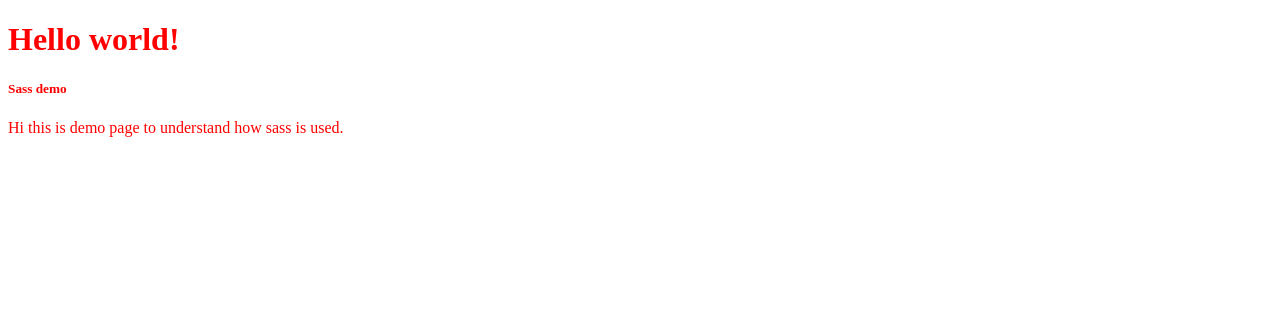
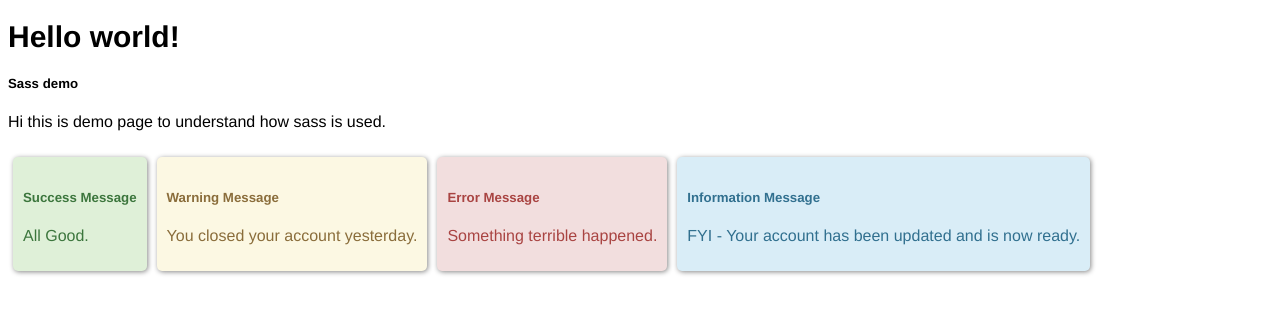
Before and after one commit to katral13/portfolio, a website built with webpack: page index.html in a window 1280 px wide. Built offline with nearby package versions, Linux system fonts and the light colour scheme.

Commit message:
use of extend and mixin

```diff
--- a/index.html
+++ b/index.html
@@ -5,12 +5,36 @@
 <title>vishal katral </title>
 </head>
 <body>
-  <div class="main">
+  <div class="welcome">
   <h1> Hello world! </h1>
   <h5>Sass demo </h5>
   <p>Hi this is demo page to understand how sass is used.</p>
   </div>
 
+  <div class="success">
+  <h5>Success Message </h5>
+  <p>All Good.</p>
+  </div>
+
+  <div class="warning">
+  <h5>Warning Message </h5>
+  <p>You closed your account yesterday.</p>
+  </div>
+
+  <div class="error">
+  <h5>Error Message </h5>
+  <p>Something terrible happened.</p>
+  </div>
+
+  <div class="info">
+  <h5>Information Message </h5>
+  <p>FYI - Your account has been updated and is now ready.</p>
+  </div>
+
+
+
+
+
 <script src="dist/main.js"></script>
 </body>
 </html>
--- a/src/js/app.js
+++ b/src/js/app.js
@@ -1,3 +1 @@
 require('../styles/main.sass')
-
-alert('hello world');
--- a/src/styles/main.sass
+++ b/src/styles/main.sass
@@ -1,6 +1,61 @@
+$font-stack:    Helvetica, sans-serif
+
+body
+  font: 100% $font-stack
 
 
-$primary-color: #ff0000
+=border-radius($radius)
+  -webkit-border-radius: $radius
+  -moz-border-radius:    $radius
+  -ms-border-radius:     $radius
+  border-radius:         $radius
 
-body
-  color: $primary-color
+=box-shadow($shadow)
+  -webkit-box-shadow: $shadow
+  -moz-box-shadow: $shadow
+  -ms-box-shadow: $shadow
+  box-shadow: $shadow
+
+
+
+
+.message
+  padding: 10px
+  margin: 10px 5px
+  width: auto
+  float: left
+  display: inline-block
+  +border-radius(5px)
+  +box-shadow(1px 1px 5px #888888)
+
+
+.success
+  @extend .message
+  color: #3c763d
+  background-color: #dff0d8
+  border-color: #d6e9c6
+
+.info
+  @extend .message
+  color: #31708f
+  background-color: #d9edf7
+  border-color: #bce8f1
+
+.warning
+  @extend .message
+  color: #8a6d3b
+  background-color: #fcf8e3
+  border-color: #faebcc
+
+.error
+  @extend .message
+  color: #a94442
+  background-color: #f2dede
+  border-color: #ebccd1
+
+
+
+
+
+h1
+  font-size: 30px
--- a/webpack.config.js
+++ b/webpack.config.js
@@ -14,4 +14,5 @@ module.exports = {
       filename: '[name].js',
       path: path.resolve(__dirname, 'dist')
     },
+    watch:true
 };
```
